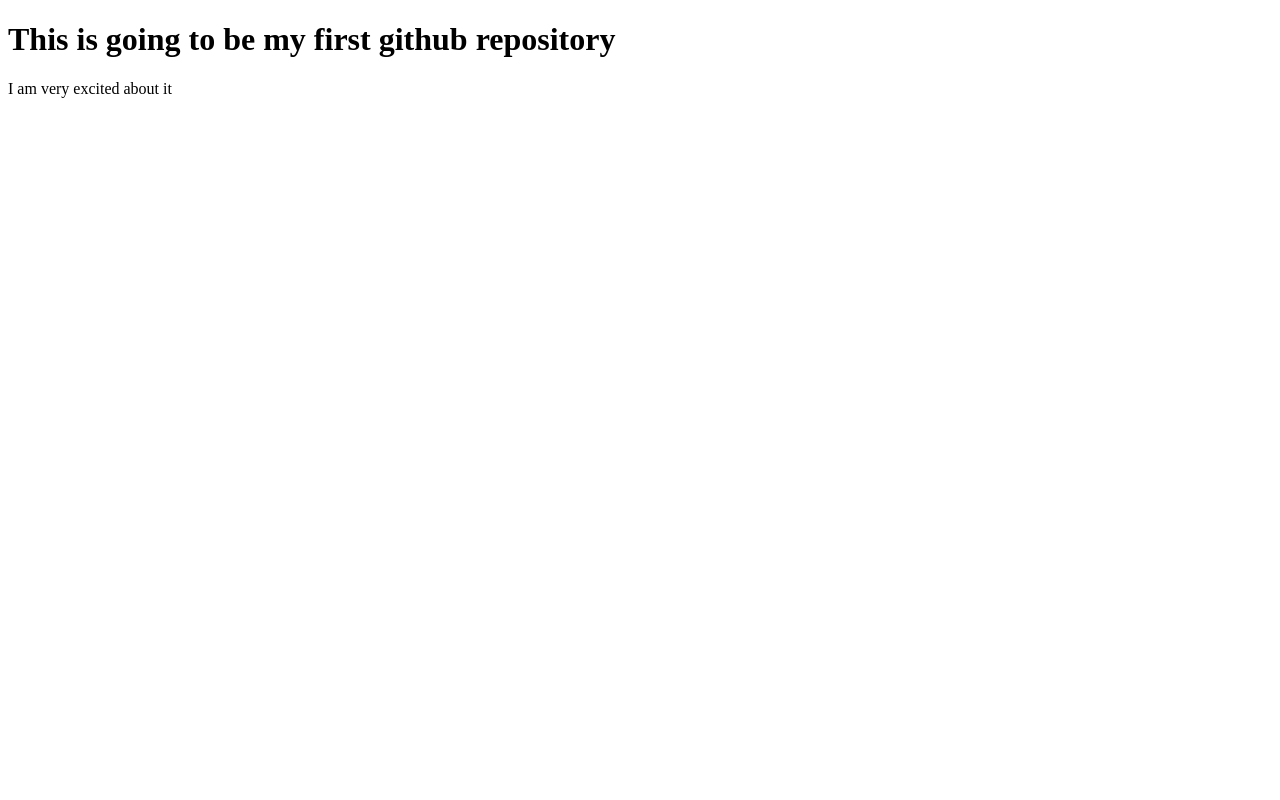
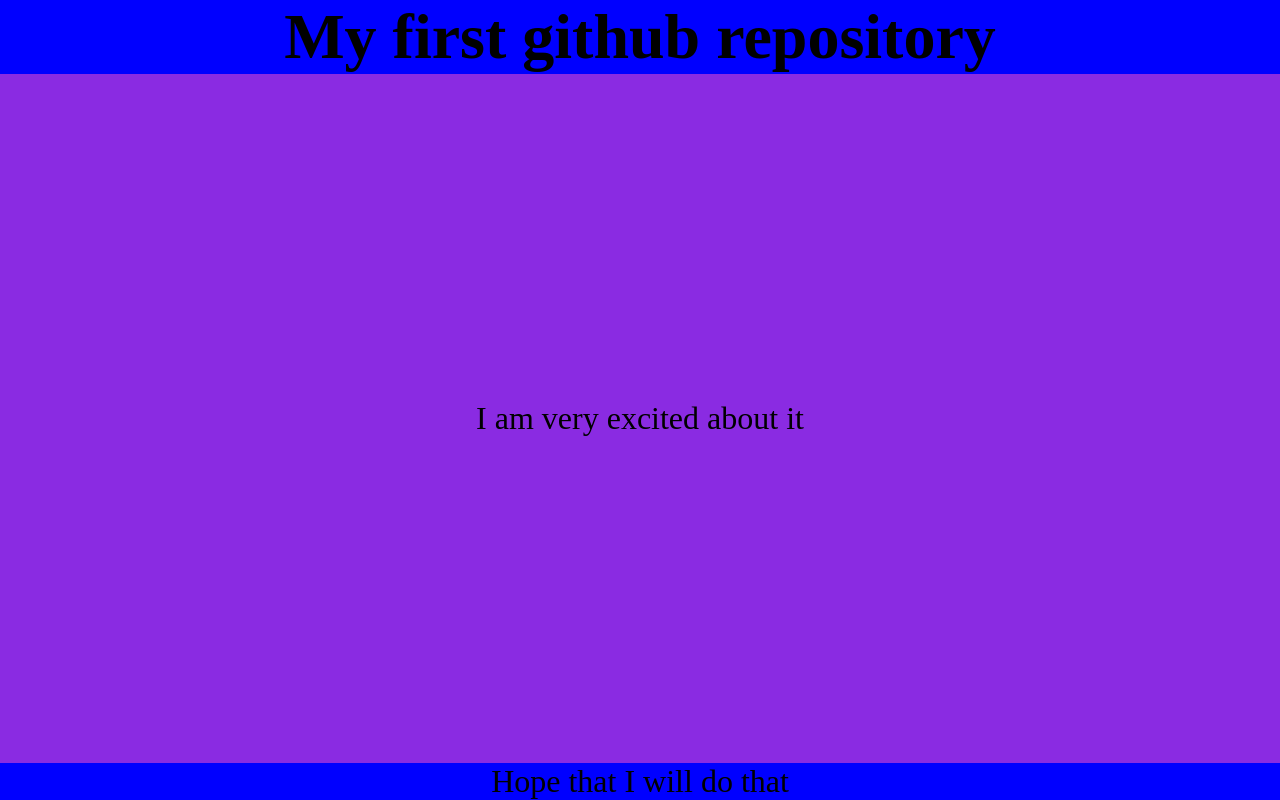
Before and after one commit to mahbub-alam-dave/my-first-github-project, a plain HTML site: page index.html in a window 1280 px wide. Drawn offline with Linux system fonts and the light colour scheme.

Commit message:
upadate one

```diff
--- a/index.html
+++ b/index.html
@@ -4,9 +4,18 @@
     <meta charset="UTF-8">
     <meta name="viewport" content="width=device-width, initial-scale=1.0">
     <title>My first ever github repository</title>
+    <link rel="stylesheet" href="style.css">
 </head>
 <body>
-    <h1>This is going to be my first github repository</h1>
-    <p>I am very excited about it</p>
+    <header>
+        <h1>My first github repository</h1>
+    </header>
+
+    <main>
+        <p>I am very excited about it</p>
+    </main>
+
+    <footer>Hope that I will do that</footer>
+
 </body>
 </html>
--- /dev/null
+++ b/style.css
@@ -0,0 +1,34 @@
+*{
+    margin: 0;
+    padding: 0;
+    box-sizing: border-box;
+}
+body {
+    min-height: 100vh;
+    font-size: 2rem;
+    display: flex;
+    flex-flow: column nowrap;
+}
+
+header {
+    background-color: blue;
+    position: sticky;
+    top: 0;
+    text-align: center;
+}
+
+main {
+    background-color: blueviolet;
+    flex-grow: 1;
+    display: flex;
+    justify-content: center;
+    /* place-content: center; */
+    align-items: center;
+}
+
+footer {
+    position: sticky;
+    background-color: blue;
+    bottom: 0;
+    text-align: center;
+}
```
